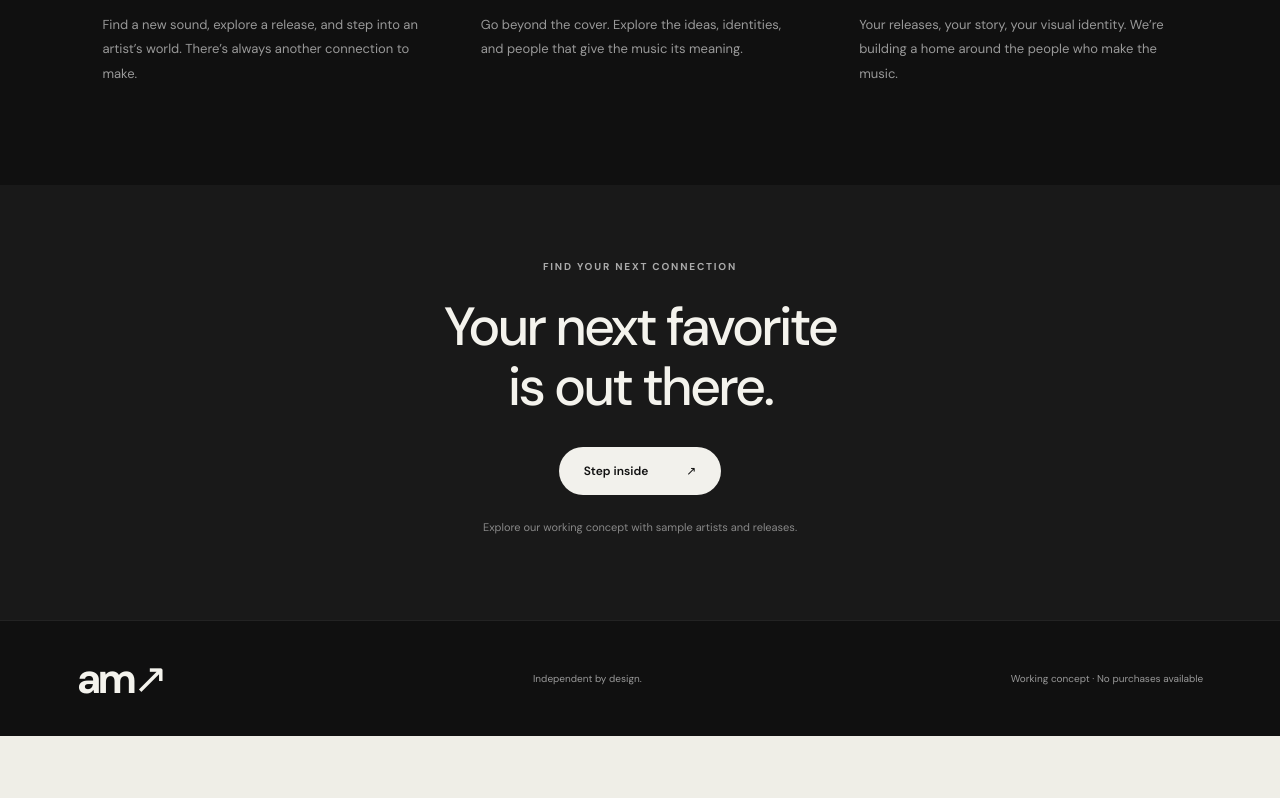
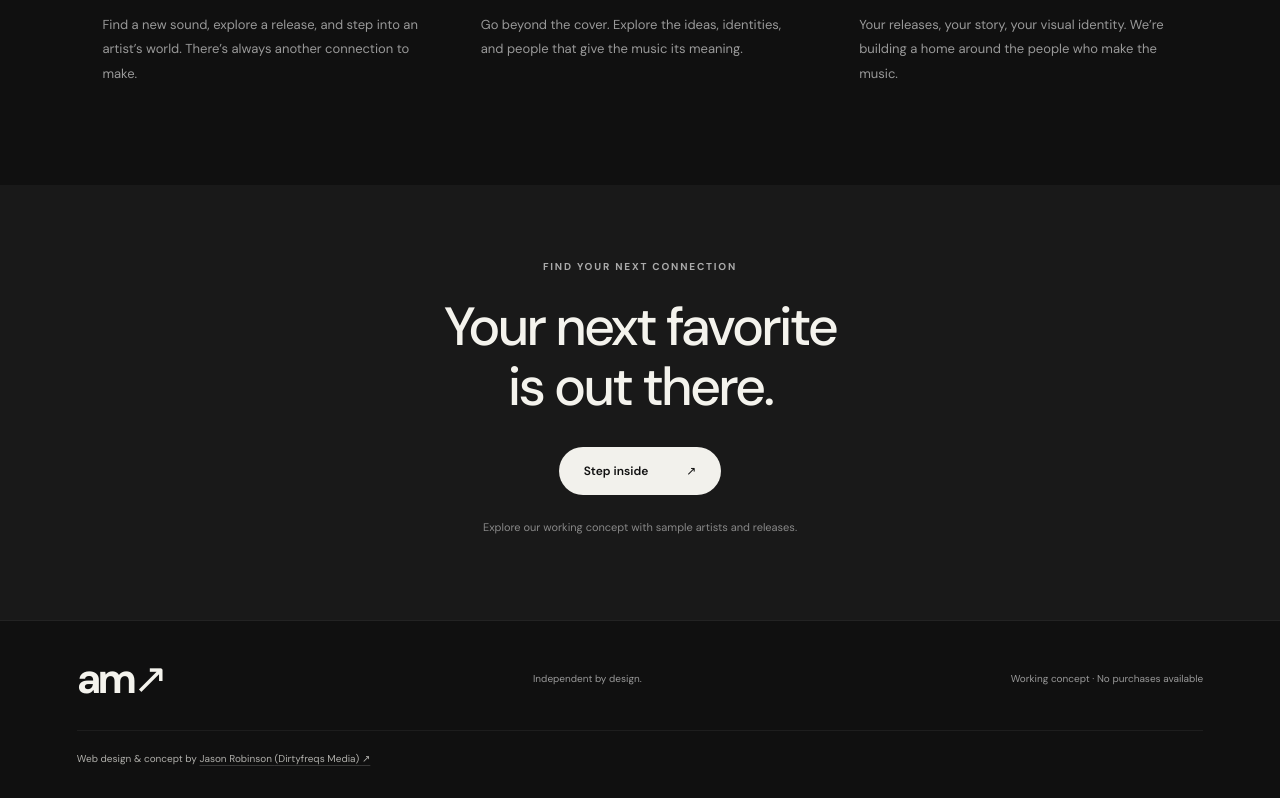
Before and after one commit to jrob6716/artist-marketplace, a React (Vite) app: page / in a window 1280 px wide. Shown: the part 1478-2276 px from the top of the page. Before the commit the page ends 2214 px from the top, so only its background shows below. Built offline with nearby package versions, Linux system fonts and the light colour scheme; a web font is replaced by a local one.

Commit message:
Add Jason Robinson and Dirtyfreqs Media design credit across site

```diff
--- a/src/App.tsx
+++ b/src/App.tsx
@@ -1,3 +1,4 @@
+import DesignCredit from "./DesignCredit";
 import { usePlaylists } from "./PlaylistContext";
 import { PlaylistProvider, PlaylistSidebar, PlaylistLibrary, PlaylistActions, PlaylistItemButton } from "./Playlists";
 import { demoPopularity } from "./data/popularity";
@@ -287,7 +288,7 @@ function AppContent() {
             )}
           </div>
         </section>}
-        <footer className="platform-footer"><p>Independent by design.</p><small>2 artist concepts + {discoveryArtists.length} artist reference profiles · Preview only</small><a href="#">About us ↗</a></footer>
+        <footer className="platform-footer"><p>Independent by design.</p><small>2 artist concepts + {discoveryArtists.length} artist reference profiles · Preview only</small><a href="#">About us ↗</a><DesignCredit /></footer>
       </main>
     </div>
   );
--- a/src/ArtistPage.tsx
+++ b/src/ArtistPage.tsx
@@ -1,3 +1,4 @@
+import DesignCredit from "./DesignCredit";
 import ReportArtist from "./ReportArtist";
 import ArtistBadge from "./ArtistBadge";
 import { useEffect, useRef, useState } from "react";
@@ -651,7 +652,7 @@ export default function ArtistPage() {
         <a href="#">
           A space on <strong>am↗</strong>
         </a>
-      </footer>
+      <DesignCredit /></footer>
       <div
         className="ms-player"
         role="region"
--- /dev/null
+++ b/src/DesignCredit.css
@@ -0,0 +1 @@
+.brand-page footer,.platform-page .platform-footer,.ms-footer,.mt-footer,.ref-footer{flex-wrap:wrap}footer>.design-credit{flex:0 0 100%;width:100%;padding-top:19px;border-top:1px solid #80808030;color:inherit;opacity:.7;font:400 10px/1.8 "DM Sans",sans-serif;letter-spacing:0;text-transform:none}footer>.design-credit>a{color:inherit;font:inherit;letter-spacing:inherit;text-transform:none;text-decoration:underline;text-decoration-color:#80808080;text-underline-offset:3px}footer>.design-credit>a:hover{opacity:1;text-decoration-color:currentColor}footer>.design-credit>a>span{font:inherit;color:inherit;letter-spacing:inherit}@media(max-width:600px){footer>.design-credit{font-size:9px;padding-top:16px}}
--- /dev/null
+++ b/src/DesignCredit.tsx
@@ -0,0 +1,8 @@
+import "./DesignCredit.css";
+
+export default function DesignCredit() {
+  return <div className="design-credit">
+    Web design &amp; concept by{" "}
+    <a href="https://dirtyfreqs.com/" target="_blank" rel="noopener noreferrer">Jason Robinson <span>(Dirtyfreqs Media)</span> <span aria-hidden="true">↗</span></a>
+  </div>;
+}
--- a/src/DiscoveryArtistPage.tsx
+++ b/src/DiscoveryArtistPage.tsx
@@ -1,3 +1,4 @@
+import DesignCredit from "./DesignCredit";
 import ReportArtist from "./ReportArtist";
 import ArtistBadge from "./ArtistBadge";
 import { useEffect, useState } from "react";
@@ -279,7 +280,7 @@ export default function DiscoveryArtistPage({
         </a>
         <p>Independent by design.</p>
         <a href="#discover">Back to discovery ↗</a>
-      </footer>
+      <DesignCredit /></footer>
       <div role="status" className={`ref-toast ${copied ? "show" : ""}`}>
         {copied ? "Preview link copied." : ""}
       </div>
--- a/src/LandingPage.tsx
+++ b/src/LandingPage.tsx
@@ -1,3 +1,4 @@
+import DesignCredit from "./DesignCredit";
 import ArtworkCarousel from "./ArtworkCarousel";
 export default function LandingPage() {
   return <div className="brand-page">
@@ -17,6 +18,6 @@ export default function LandingPage() {
       <section className="brand-about" id="about"><p className="eyebrow">Independent by design</p><h2>A deeper connection<br/>to the music you love.</h2><div className="brand-principles"><article><span>01 / DISCOVER</span><h3>Follow your curiosity.</h3><p>Find a new sound, explore a release, and step into an artist’s world. There’s always another connection to make.</p></article><article><span>02 / CONNECT</span><h3>Know the story.</h3><p>Go beyond the cover. Explore the ideas, identities, and people that give the music its meaning.</p></article><article id="artists"><span>03 / CREATE</span><h3>A space that feels like you.</h3><p>Your releases, your story, your visual identity. We’re building a home around the people who make the music.</p></article></div></section>
       <section className="brand-invite"><p className="eyebrow">Find your next connection</p><h2>Your next favorite<br/>is out there.</h2><a className="brand-cta" href="#/discover">Step inside <span>↗</span></a><p className="brand-demo-note">Explore our working concept with sample artists and releases.</p></section>
     </main>
-    <footer><a className="brand" href="#">am↗</a><p>Independent by design.</p><small>Working concept · No purchases available</small></footer>
+    <footer><a className="brand" href="#">am↗</a><p>Independent by design.</p><small>Working concept · No purchases available</small><DesignCredit /></footer>
   </div>;
 }
--- a/src/M3ttaPage.tsx
+++ b/src/M3ttaPage.tsx
@@ -1,3 +1,4 @@
+import DesignCredit from "./DesignCredit";
 import ReportArtist from "./ReportArtist";
 import ArtistBadge from "./ArtistBadge";
 import { useEffect, useRef, useState } from "react";
@@ -716,7 +717,7 @@ export default function M3ttaPage() {
         <a className="mt-footer-am" href="#">
           A SPACE ON <strong>am↗</strong>
         </a>
-      </footer>
+      <DesignCredit /></footer>
       <div
         className="mt-player"
         role="region"
```
